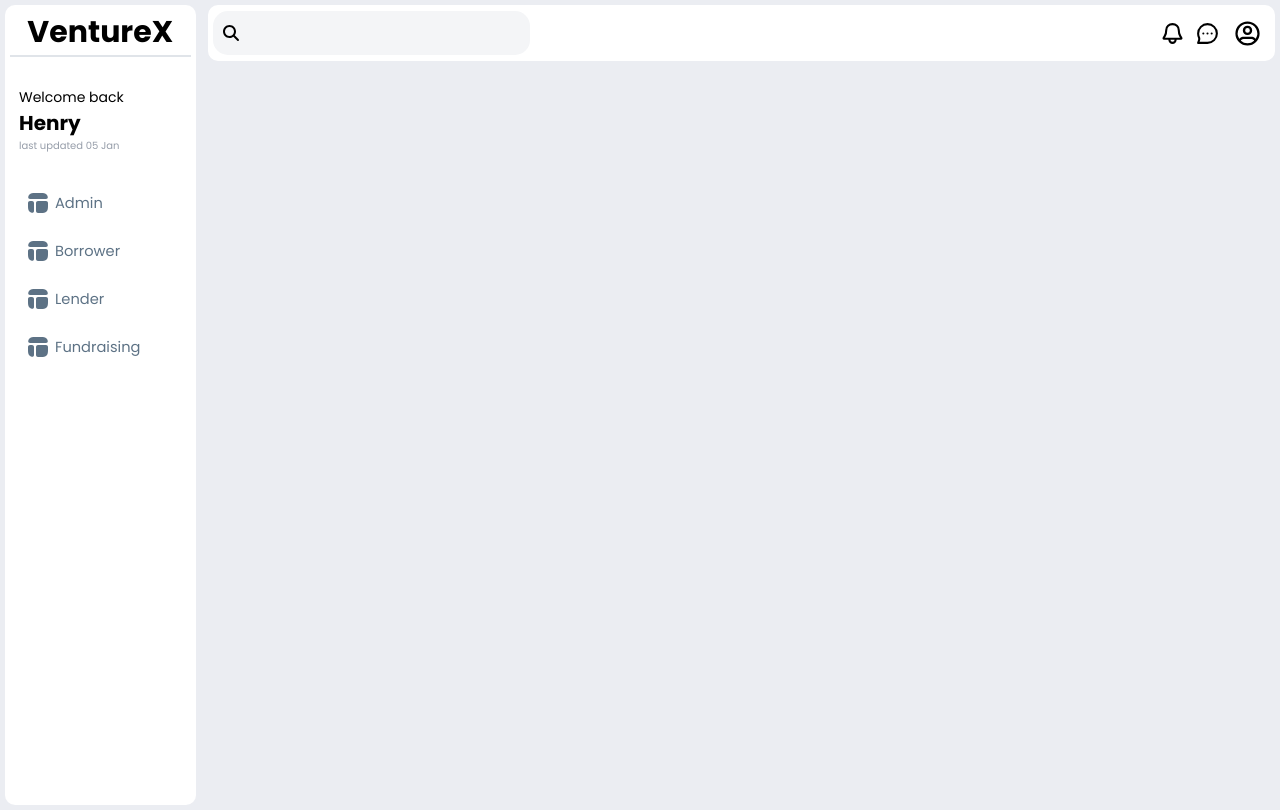
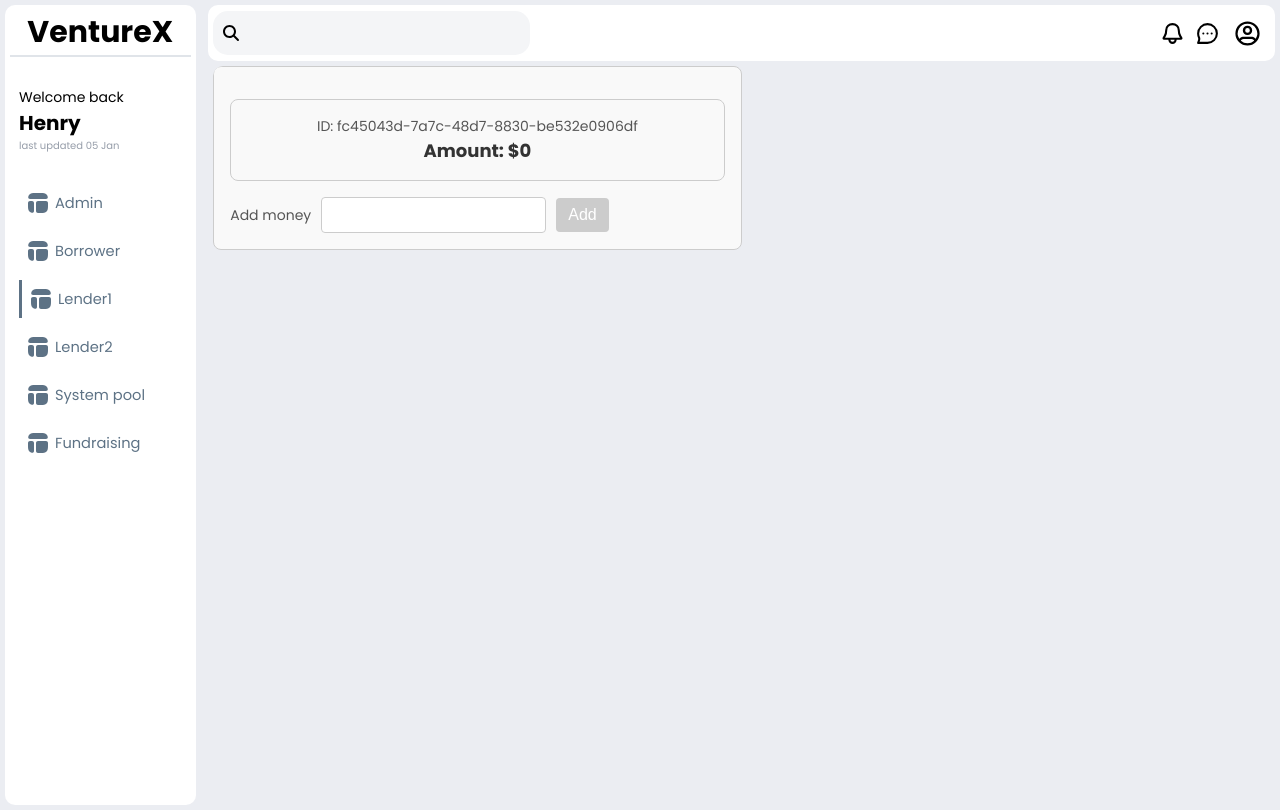
Before and after one commit to henryhoangduong/POC-VentureX, a React (Create React App) app: page /lender1 in a window 1280 px wide. Built offline with nearby package versions, Linux system fonts and the light colour scheme.

Commit message:
add system pool

```diff
--- a/src/components/Sidebar/SidebarItemList.tsx
+++ b/src/components/Sidebar/SidebarItemList.tsx
@@ -0,0 +1,34 @@
+import { DashboardIcon } from '../../assets/icon/DashboardIcon'
+
+export const sideBarItemList = [
+  {
+    icon: <DashboardIcon color="#5D7285" size={1} />,
+    name: 'Admin',
+    link: '/admin',
+  },
+  {
+    icon: <DashboardIcon color="#5D7285" size={1} />,
+    name: 'Borrower',
+    link: '/borrower',
+  },
+  {
+    icon: <DashboardIcon color="#5D7285" size={1} />,
+    name: 'Lender1',
+    link: '/lender1',
+  },
+  {
+    icon: <DashboardIcon color="#5D7285" size={1} />,
+    name: 'Lender2',
+    link: '/lender2',
+  },
+  {
+    icon: <DashboardIcon color="#5D7285" size={1} />,
+    name: 'System pool',
+    link: '/systempool',
+  },
+  {
+    icon: <DashboardIcon color="#5D7285" size={1} />,
+    name: 'Fundraising',
+    link: '/fundraising',
+  },
+]
--- a/src/components/Sidebar/index.tsx
+++ b/src/components/Sidebar/index.tsx
@@ -2,31 +2,8 @@ import { FC } from 'react'
 import { styled } from 'styled-components'
 import { Welcome } from './Welcome'
 import { SidebarItem } from './SidebarItem'
-import { DashboardIcon } from '../../assets/icon/DashboardIcon'
 import { Link } from 'react-router-dom'
-
-const sideBarItemList = [
-  {
-    icon: <DashboardIcon color="#5D7285" size={1} />,
-    name: 'Admin',
-    link: '/admin',
-  },
-  {
-    icon: <DashboardIcon color="#5D7285" size={1} />,
-    name: 'Borrower',
-    link: '/borrower',
-  },
-  {
-    icon: <DashboardIcon color="#5D7285" size={1} />,
-    name: 'Lender',
-    link: '/lender',
-  },
-  {
-    icon: <DashboardIcon color="#5D7285" size={1} />,
-    name: 'Fundraising',
-    link: '/fundraising',
-  },
-]
+import { sideBarItemList } from './SidebarItemList'
 
 export const Sidebar: FC = () => {
   return (
--- /dev/null
+++ b/src/components/SystemPool/index.tsx
@@ -0,0 +1,35 @@
+import type { FC } from 'react'
+import styled from 'styled-components'
+
+interface Props {
+  id: string
+  amount: number
+}
+
+const Container = styled.div`
+  padding: 16px;
+  border: 1px solid #ccc;
+  border-radius: 8px;
+  margin: 16px 0;
+  background-color: #f9f9f9;
+`
+
+const IdText = styled.p`
+  font-size: 14px;
+  color: #555;
+`
+
+const AmountText = styled.p`
+  font-size: 18px;
+  font-weight: bold;
+  color: #333;
+`
+
+export const SystemPool: FC<Props> = ({ id, amount }) => {
+  return (
+    <Container>
+      <IdText>ID: {id}</IdText>
+      <AmountText>Amount: ${amount}</AmountText>
+    </Container>
+  )
+}
--- a/src/pages/Home/index.tsx
+++ b/src/pages/Home/index.tsx
@@ -2,7 +2,18 @@ import { FC } from 'react'
 import styled from 'styled-components'
 
 export const Home: FC = () => {
-  return <HomeWrapper></HomeWrapper>
+  return (
+    <HomeWrapper>
+      <h1
+        style={{
+          position: 'relative',
+          top: '30%',
+        }}
+      >
+        Welcome to VentureX
+      </h1>
+    </HomeWrapper>
+  )
 }
 const HomeWrapper = styled.div`
   position: relative;
--- /dev/null
+++ b/src/pages/Lender/Lender1/index.tsx
@@ -0,0 +1,101 @@
+import { FC, useState } from 'react'
+import { useDispatch, useSelector } from 'react-redux'
+import { RootState } from '../../../redux/store'
+import { setAmount } from '../../../redux/SystemPoolReducer'
+import { SystemPool } from '../../../components/SystemPool'
+import styled from 'styled-components'
+import { toast } from 'react-toastify'
+export const Lender1: FC = () => {
+  const notify = () => toast('added to system pool')
+  const dispatch = useDispatch()
+  const systemPool = useSelector(
+    (state: RootState) => state.systemPool.systemPoolList,
+  )
+  const [amount, setAmountState] = useState<number>(0)
+  const [selectedPoolId, setSelectedPoolId] = useState<string>('')
+
+  const handleAddMoney = (id: string, amount: number) => {
+    dispatch(setAmount({ id, amount }))
+    setAmountState(0)
+    notify()
+  }
+
+  return (
+    <Container>
+      {systemPool.map((item) => (
+        <SystemPoolContainer key={item.id}>
+          <SystemPool id={item.id} amount={item.amount} />
+          <InputContainer>
+            <Label htmlFor={`money-${item.id}`}>Add money</Label>
+            <Input
+              id={`money-${item.id}`}
+              name="money"
+              type="text"
+              value={selectedPoolId === item.id ? amount : ''}
+              onChange={(e) => {
+                setAmountState(
+                  Number(e.target.value) ? Number(e.target.value) : 0,
+                )
+                setSelectedPoolId(item.id)
+              }}
+            />
+            <Button
+              onClick={() => handleAddMoney(item.id, amount)}
+              disabled={selectedPoolId !== item.id || amount <= 0}
+            >
+              Add
+            </Button>
+          </InputContainer>
+        </SystemPoolContainer>
+      ))}
+    </Container>
+  )
+}
+
+const Container = styled.div`
+  display: flex;
+  flex-direction: column;
+  gap: 20px;
+  width: 50%;
+`
+
+const SystemPoolContainer = styled.div`
+  padding: 16px;
+  border: 1px solid #ccc;
+  border-radius: 8px;
+  background-color: #f9f9f9;
+`
+
+const InputContainer = styled.div`
+  display: flex;
+  align-items: center;
+  gap: 10px;
+  margin-top: 10px;
+`
+
+const Label = styled.label`
+  font-size: 14px;
+  color: #555;
+`
+
+const Input = styled.input`
+  padding: 8px;
+  font-size: 16px;
+  border: 1px solid #ccc;
+  border-radius: 4px;
+`
+
+const Button = styled.button`
+  padding: 8px 12px;
+  font-size: 16px;
+  background-color: #4caf50;
+  color: white;
+  border: none;
+  border-radius: 4px;
+  cursor: pointer;
+
+  &:disabled {
+    background-color: #ccc;
+    cursor: not-allowed;
+  }
+`
--- /dev/null
+++ b/src/pages/Lender/Lender2/index.tsx
@@ -0,0 +1,101 @@
+import { FC, useState } from 'react'
+import { useDispatch, useSelector } from 'react-redux'
+import { RootState } from '../../../redux/store'
+import { setAmount } from '../../../redux/SystemPoolReducer'
+import { SystemPool } from '../../../components/SystemPool'
+import styled from 'styled-components'
+import { toast } from 'react-toastify'
+
+export const Lender2: FC = () => {
+  const notify = () => toast('added to system pool')
+  const dispatch = useDispatch()
+  const systemPool = useSelector(
+    (state: RootState) => state.systemPool.systemPoolList,
+  )
+  const [amount, setAmountState] = useState<number>(0)
+  const [selectedPoolId, setSelectedPoolId] = useState<string>('')
+
+  const handleAddMoney = (id: string, amount: number) => {
+    dispatch(setAmount({ id, amount }))
+    setAmountState(0)
+    notify()
+  }
+  return (
+    <Container>
+      {systemPool.map((item) => (
+        <SystemPoolContainer key={item.id}>
+          <SystemPool id={item.id} amount={item.amount} />
+          <InputContainer>
+            <Label htmlFor={`money-${item.id}`}>Add money</Label>
+            <Input
+              id={`money-${item.id}`}
+              name="money"
+              type="text"
+              value={selectedPoolId === item.id ? amount : ''}
+              onChange={(e) => {
+                setAmountState(
+                  Number(e.target.value) ? Number(e.target.value) : 0,
+                )
+                setSelectedPoolId(item.id)
+              }}
+            />
+            <Button
+              onClick={() => handleAddMoney(item.id, amount)}
+              disabled={selectedPoolId !== item.id || amount <= 0}
+            >
+              Add
+            </Button>
+          </InputContainer>
+        </SystemPoolContainer>
+      ))}
+    </Container>
+  )
+}
+
+const Container = styled.div`
+  display: flex;
+  flex-direction: column;
+  gap: 20px;
+  width: 50%;
+`
+
+const SystemPoolContainer = styled.div`
+  padding: 16px;
+  border: 1px solid #ccc;
+  border-radius: 8px;
+  background-color: #f9f9f9;
+`
+
+const InputContainer = styled.div`
+  display: flex;
+  align-items: center;
+  gap: 10px;
+  margin-top: 10px;
+`
+
+const Label = styled.label`
+  font-size: 14px;
+  color: #555;
+`
+
+const Input = styled.input`
+  padding: 8px;
+  font-size: 16px;
+  border: 1px solid #ccc;
+  border-radius: 4px;
+`
+
+const Button = styled.button`
+  padding: 8px 12px;
+  font-size: 16px;
+  background-color: #4caf50;
+  color: white;
+  border: none;
+  border-radius: 4px;
+  cursor: pointer;
+
+  &:disabled {
+    background-color: #ccc;
+    cursor: not-allowed;
+  }
+`
--- a/src/pages/Lender/index.tsx
+++ /dev/null
@@ -1,5 +0,0 @@
-import { FC } from 'react'
-
-export const Lender: FC = () => {
-  return <></>
-}
--- /dev/null
+++ b/src/pages/SystemPool/index.tsx
@@ -0,0 +1,42 @@
+import { FC } from 'react'
+import { useSelector } from 'react-redux'
+import { RootState } from '../../redux/store'
+import styled from 'styled-components'
+
+// Define styled components
+const Container = styled.div`
+  padding: 16px;
+  border: 1px solid #ccc;
+  border-radius: 8px;
+  margin: 16px 0;
+  background-color: #f9f9f9;
+`
+
+const IdText = styled.p`
+  font-size: 14px;
+  color: #555;
+`
+
+const AmountText = styled.p`
+  font-size: 18px;
+  font-weight: bold;
+  color: #333;
+`
+
+export const SystemPool: FC = () => {
+  const systemPool = useSelector(
+    (state: RootState) => state.systemPool.systemPoolList,
+  )
+  console.log('systemPool: ', systemPool[0])
+
+  return (
+    <>
+      {systemPool.map((item) => (
+        <Container key={item.id}>
+          <IdText>ID: {item.id}</IdText>
+          <AmountText>Amount: ${item.amount}</AmountText>
+        </Container>
+      ))}
+    </>
+  )
+}
--- /dev/null
+++ b/src/redux/SystemPoolReducer.ts
@@ -0,0 +1,40 @@
+import { createSlice, PayloadAction } from '@reduxjs/toolkit'
+import { v4 as uuidv4 } from 'uuid'
+
+export interface SystemPool {
+  id: string
+  amount: number
+}
+
+export interface SystemPoolList {
+  systemPoolList: SystemPool[]
+}
+
+const initialState: SystemPoolList = {
+  systemPoolList: [
+    {
+      id: uuidv4(),
+      amount: 0,
+    },
+  ],
+}
+
+const systemPoolSlice = createSlice({
+  name: 'systemPool',
+  initialState,
+  reducers: {
+    setAmount: (
+      state,
+      action: PayloadAction<{ id: string; amount: number }>,
+    ) => {
+      const { id, amount } = action.payload
+      const pool = state.systemPoolList.find((pool) => pool.id === id)
+      if (pool) {
+        pool.amount = amount
+      }
+    },
+  },
+})
+
+export const { setAmount } = systemPoolSlice.actions
+export default systemPoolSlice.reducer
--- a/src/redux/store.ts
+++ b/src/redux/store.ts
@@ -1,8 +1,10 @@
 import { configureStore } from '@reduxjs/toolkit'
 import LoanReducer from './LoanReducer'
+import SystemPoolReducer from './SystemPoolReducer'
 export const store = configureStore({
   reducer: {
     loan: LoanReducer,
+    systemPool: SystemPoolReducer,
   },
 })
 export type RootState = ReturnType<typeof store.getState>
```
Also changed, not shown: src/App.tsx (+14 -4 lines), src/routes/index.ts (added).
